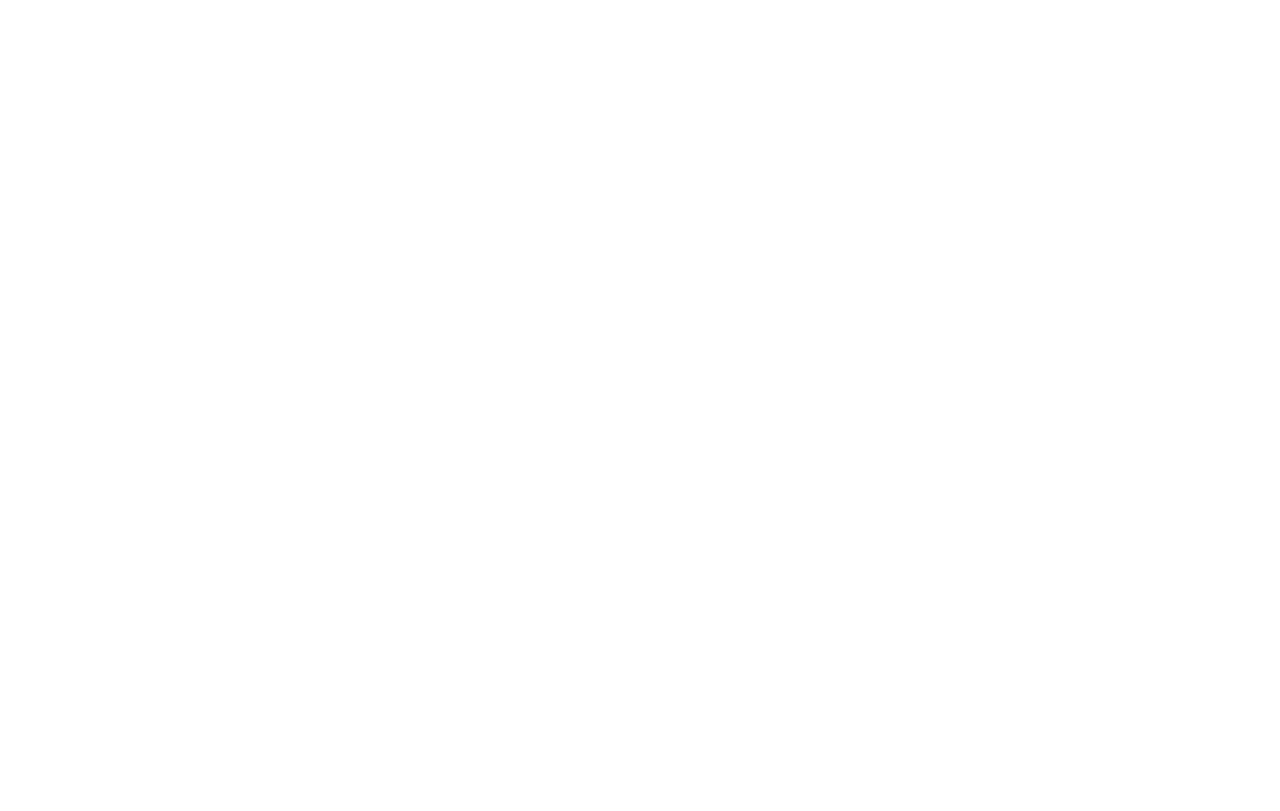
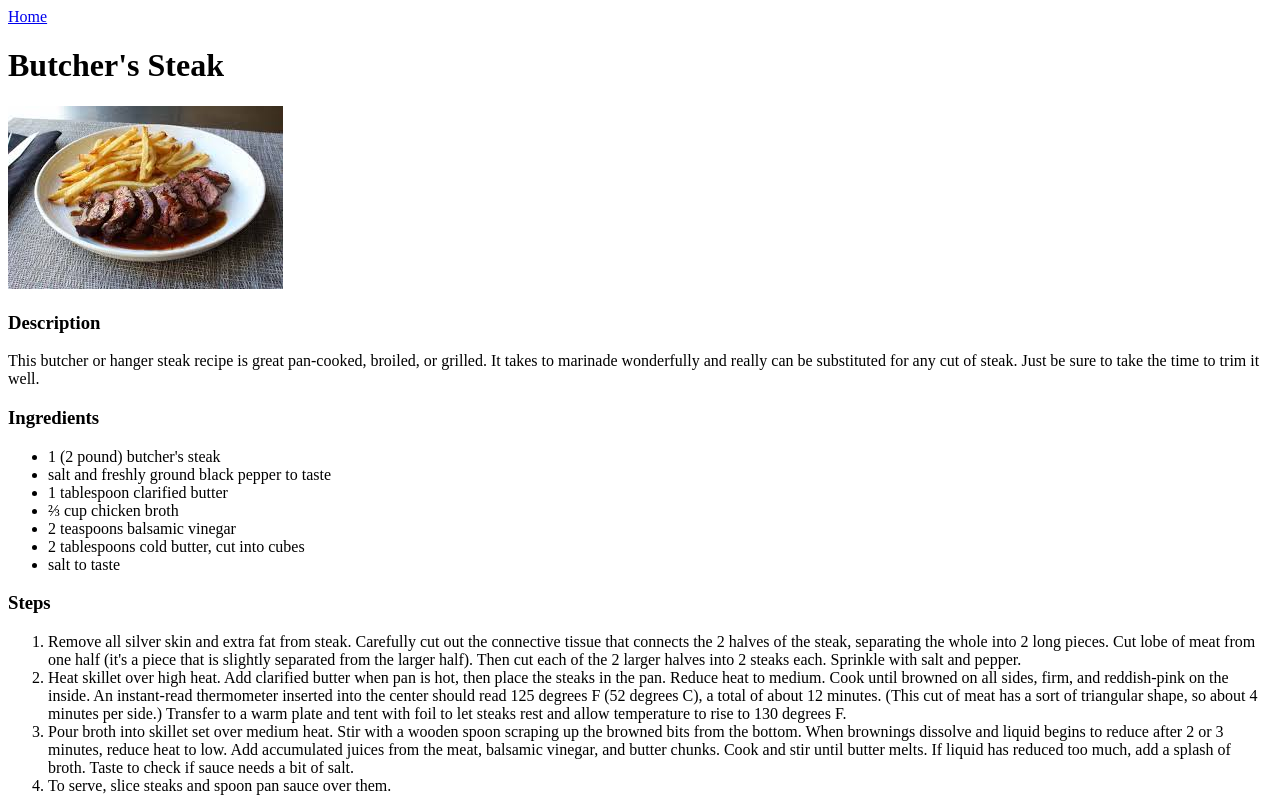
Before and after one commit to CrypoNoob/odin_project_recipes_recap, a plain HTML site: page pages/steak.html in a window 1280 px wide. Drawn offline with Linux system fonts and the light colour scheme.

Commit message:
Add links to index Add two more pages

```diff
--- a/pages/steak.html
+++ b/pages/steak.html
@@ -0,0 +1,59 @@
+<!DOCTYPE html>
+<html lang="en">
+<head>
+    <meta charset="UTF-8">
+    <meta name="viewport" content="width=device-width, initial-scale=1.0">
+    <title>Steak</title>
+</head>
+<body>
+        <a href="../index.html">Home</a> <!--Return Home Button-->
+    <h1>Butcher's Steak</h1> <!--Title for the front page-->
+
+    <img src="../img/steak.jpeg" alt="Steak"> <!--Cool Steak Image-->
+
+    <h3>Description</h3>
+
+    <p>This butcher or hanger steak recipe is great pan-cooked, broiled, or grilled.
+        It takes to marinade wonderfully and really can be substituted for any cut of steak.
+        Just be sure to take the time to trim it well.</p>
+
+        <h3>Ingredients</h3>
+
+        <ul> <!--Unordered list of all the ingredients-->
+        <li>1 (2 pound) butcher's steak</li>
+        <li>salt and freshly ground black pepper to taste</li>
+        <li>1 tablespoon clarified butter</li>
+        <li>⅔ cup chicken broth</li>
+        <li>2 teaspoons balsamic vinegar</li>
+        <li>2 tablespoons cold butter, cut into cubes</li>
+        <li>salt to taste</li>
+    </ul>
+
+    <h3>Steps</h3>
+    <ol> <!--Ordered List Of Steps-->
+        <li>Remove all silver skin and extra fat from steak.
+            Carefully cut out the connective tissue that connects the 2 halves of the steak, separating the whole into 2 long pieces.
+            Cut lobe of meat from one half (it's a piece that is slightly separated from the larger half).
+            Then cut each of the 2 larger halves into 2 steaks each.
+            Sprinkle with salt and pepper.</li>
+
+        <li>Heat skillet over high heat.
+            Add clarified butter when pan is hot, then place the steaks in the pan.
+            Reduce heat to medium. Cook until browned on all sides, firm, and reddish-pink on the inside.
+            An instant-read thermometer inserted into the center should read 125 degrees F (52 degrees C),
+            a total of about 12 minutes.
+            (This cut of meat has a sort of triangular shape, so about 4 minutes per side.)
+            Transfer to a warm plate and tent with foil to let steaks rest and allow temperature to rise to 130 degrees F.</li>
+
+        <li>Pour broth into skillet set over medium heat.
+            Stir with a wooden spoon scraping up the browned bits from the bottom.
+            When brownings dissolve and liquid begins to reduce after 2 or 3 minutes, reduce heat to low.
+            Add accumulated juices from the meat, balsamic vinegar, and butter chunks.
+            Cook and stir until butter melts.
+            If liquid has reduced too much, add a splash of broth.
+            Taste to check if sauce needs a bit of salt.</li>
+
+        <li>To serve, slice steaks and spoon pan sauce over them.</li>
+    </ol>
+</body>
+</html>
```
Also changed, not shown: index.html (+2 -0 lines).
